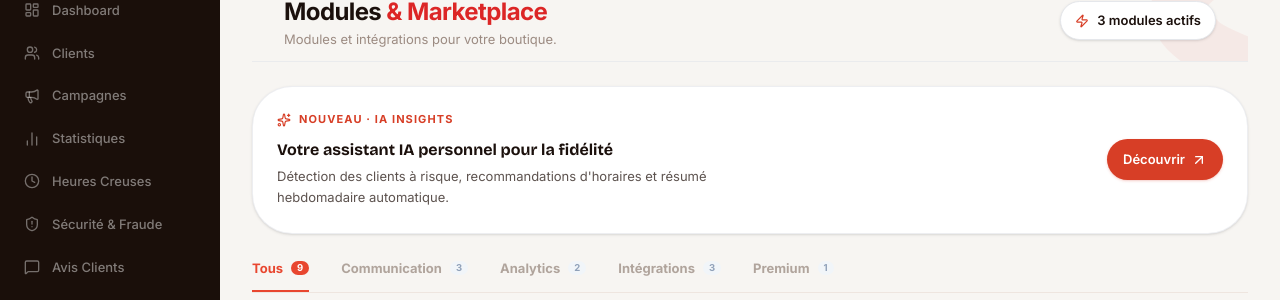
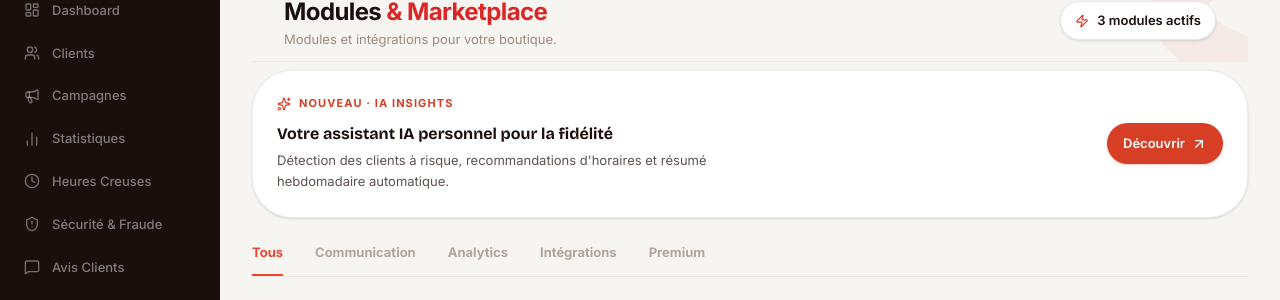
Before and after one commit to nour-garali/Retenza_complett, a Next.js app in the folder retenza_web/: page /merchant/marketplace in a window 1280 px wide. Shown: the part 150-450 px from the top of the page. Built offline with nearby package versions, Linux system fonts and the light colour scheme; no server answers.

Commit message:
style: reduce spacing above IA insights banner and remove count badges from marketplace tabs

```diff
--- a/retenza_web/src/app/merchant/marketplace/page.tsx
+++ b/retenza_web/src/app/merchant/marketplace/page.tsx
@@ -228,7 +228,7 @@ export default function MarketplacePage() {
       </PageHeader>
 
       {/* Featured Banner — light, calm */}
-      <div className="bg-white rounded-2xl border border-gray-200/70 shadow-sm p-6 mb-6 flex flex-col sm:flex-row items-start sm:items-center justify-between gap-4">
+      <div className="bg-white rounded-2xl border border-gray-200/70 shadow-sm p-6 mb-6 flex flex-col sm:flex-row items-start sm:items-center justify-between gap-4 -mt-4">
         <div>
           <div className="flex items-center gap-2 mb-2">
             <Sparkles className="w-3.5 h-3.5 text-[#D73E26]" />
@@ -252,10 +252,6 @@ export default function MarketplacePage() {
       {/* Filters */}
       <div className="flex border-b border-[#EEE5DF] gap-8 mb-6 w-full overflow-x-auto [scrollbar-width:none]">
         {CATEGORIES.map(cat => {
-          const count = cat.id === 'all'
-            ? PRODUCTS.length
-            : PRODUCTS.filter(p => p.category === cat.id).length;
-
           return (
             <button
               key={cat.id}
@@ -267,15 +263,6 @@ export default function MarketplacePage() {
               }`}
             >
               {cat.label}
-              <span
-                className={`text-[9.5px] font-bold px-1.5 py-0.5 rounded-full leading-none flex items-center justify-center ${
-                  category === cat.id
-                    ? 'bg-[#E8462F] text-white'
-                    : 'bg-slate-100 text-slate-400'
-                }`}
-              >
-                {count}
-              </span>
             </button>
           );
         })}
```
